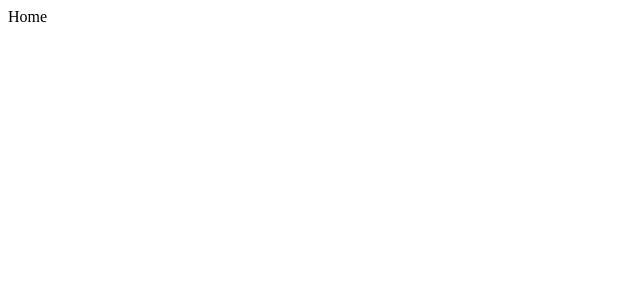
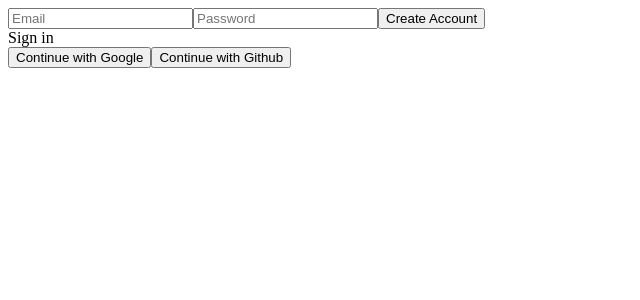
Before and after one commit to ldhbenecia/Nomad_Twitter_CloneCoding, a React (Create React App) app: page / in a window 1280 px wide. Shown: the top 300 px of the page, without its empty margins (0-640 px from the left). Built offline with nearby package versions, Linux system fonts and the light colour scheme; no server answers.

Commit message:
Feat: LogIn

```diff
--- a/src/components/App.js
+++ b/src/components/App.js
@@ -1,10 +1,27 @@
-import React from "react";
-import AppRouter from "./Router";
+import React, { useEffect, useState } from "react"
+import AppRouter from "components/Router"
+import { authService } from "fbase"
+import { getAuth, onAuthStateChanged } from "firebase/auth"
 
 function App() {
+  const [init, setInit] = useState(false)
+  const [isLoggedIn, setIsLoggedIn] = useState(authService.currentUser)
+  useEffect(() => {
+    const auth = getAuth()
+    onAuthStateChanged(auth, (user) => {
+      if (user) {
+        setIsLoggedIn(true)
+      } else {
+        setIsLoggedIn(false)
+      }
+      setInit(true)
+    })
+  }, [])
   return (
-    <AppRouter />
-  );
+    <>
+      {init ? <AppRouter isLoggedIn={isLoggedIn} /> : "Initializing..."}
+    </>
+  )
 }
 
-export default App;
+export default App
--- a/src/components/Router.js
+++ b/src/components/Router.js
@@ -3,10 +3,7 @@
 import Auth from "../routes/Auth";
 import Home from "../routes/Home";
 
-function AppRouter() {
-
-  const [isLoggedIn, setIsLoggedIn] = useState(true);
-
+const AppRouter = ({ isLoggedIn }) => {
   return (
     <Router>
       <Routes>
--- a/src/firebase.js
+++ b/src/fbase.js
@@ -1,4 +1,5 @@
 import { initializeApp } from "firebase/app"
+import { getAuth } from "firebase/auth"
 
 const firebaseConfig = {
   apiKey: process.env.REACT_APP_API_KEY,
@@ -11,4 +12,4 @@
 
 const app = initializeApp(firebaseConfig)
 
-export default app
+export const authService = getAuth()
--- a/src/routes/Auth.js
+++ b/src/routes/Auth.js
@@ -1,5 +1,78 @@
-import React from "react"
+import { authService } from "fbase"
+import React, { useState } from "react"
+import {
+  createUserWithEmailAndPassword,
+  signInWithEmailAndPassword,
+} from "firebase/auth"
 
-const Auth = () => <span>Auth</span>
+const Auth = () => {
+  const [email, setEmail] = useState("")
+  const [password, setPassword] = useState("")
+  const [newAccount, setNewAccount] = useState(true)
+  const [error, setError] = useState("")
+
+  const handleOnChange = (event) => {
+    const {
+      target: { name, value },
+    } = event
+
+    if (name === "email") {
+      setEmail(value)
+    } else if (name === "password") {
+      setPassword(value)
+    }
+  }
+
+  const handleOnSubmit = async (event) => {
+    event.preventDefault()
+    try {
+      let data
+      if (newAccount) {
+        data = await createUserWithEmailAndPassword(
+          authService,
+          email,
+          password
+        )
+      } else {
+        data = await signInWithEmailAndPassword(authService, email, password)
+      }
+      console.log(data)
+    } catch (error) {
+      setError(error.message)
+    }
+  }
+
+  const toggleAccount = () => setNewAccount((prev) => !prev)
+
+  return (
+    <div>
+      <form onSubmit={handleOnSubmit}>
+        <input
+          name="email"
+          type="text"
+          placeholder="Email"
+          required
+          value={email}
+          onChange={handleOnChange}
+        />
+        <input
+          name="password"
+          type="password"
+          placeholder="Password"
+          required
+          value={password}
+          onChange={handleOnChange}
+        />
+        <input type="submit" value={newAccount ? "Create Account" : "SignIn"} />
+        {error}
+      </form>
+      <span onClick={toggleAccount}>{newAccount ? "Sign in" : "Create Account"}</span>
+      <div>
+        <button>Continue with Google</button>
+        <button>Continue with Github</button>
+      </div>
+    </div>
+  )
+}
 
 export default Auth
```
